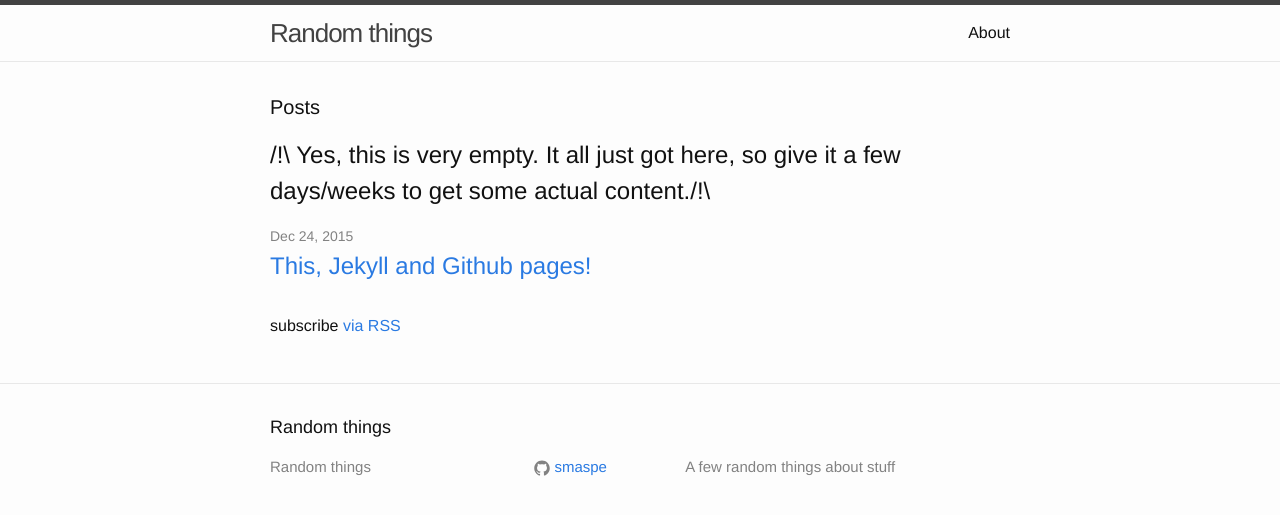
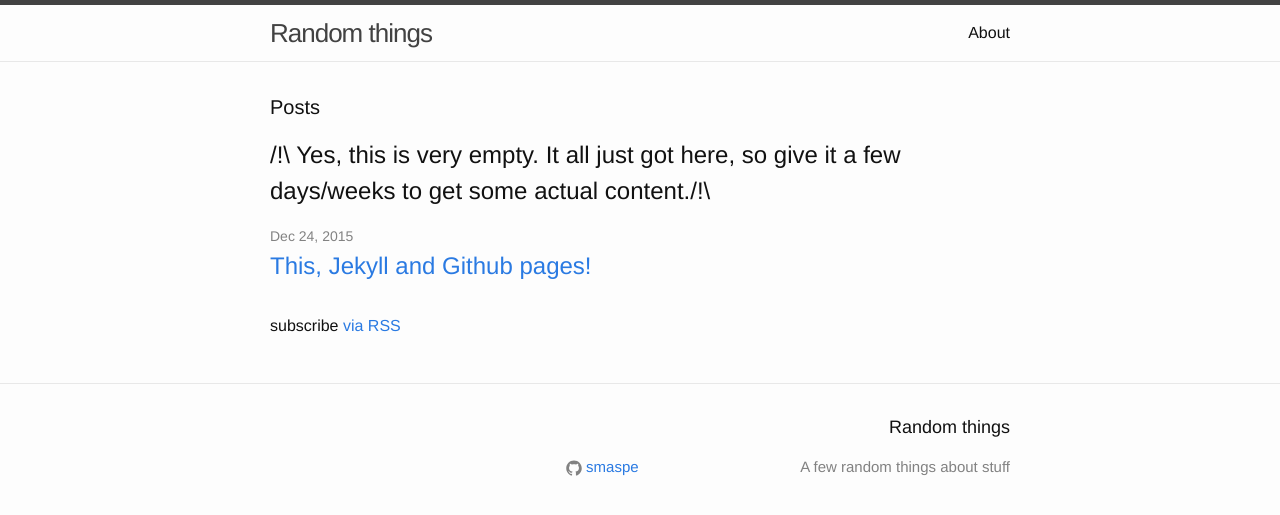
Before and after one commit to smaspe/smaspe.github.io, a Jekyll site: the page built from index.html, in a window 1280 px wide. Shown: the top 515 px of the page. Built offline with Jekyll 4.4.1, drawn with Linux system fonts in a browser that asks for light colours.

Commit message:
Better layout

```diff
--- a/_includes/footer.html
+++ b/_includes/footer.html
@@ -7,8 +7,10 @@
     <div class="footer-col-wrapper">
       <div class="footer-col  footer-col-1">
         <ul class="contact-list">
+          {% if site.email %}
           <li>{{ site.title }}</li>
           <li><a href="mailto:{{ site.email }}">{{ site.email }}</a></li>
+          {% endif%}
         </ul>
       </div>
 
--- a/_sass/_layout.scss
+++ b/_sass/_layout.scss
@@ -99,6 +99,7 @@
 .footer-heading {
     font-size: 18px;
     margin-bottom: $spacing-unit / 2;
+    text-align: right;
 }
 
 .contact-list,
@@ -123,16 +124,19 @@
 .footer-col-1 {
     width: -webkit-calc(35% - (#{$spacing-unit} / 2));
     width:         calc(35% - (#{$spacing-unit} / 2));
+    text-align: left;
 }
 
 .footer-col-2 {
     width: -webkit-calc(20% - (#{$spacing-unit} / 2));
     width:         calc(20% - (#{$spacing-unit} / 2));
+    text-align: center;
 }
 
 .footer-col-3 {
     width: -webkit-calc(45% - (#{$spacing-unit} / 2));
     width:         calc(45% - (#{$spacing-unit} / 2));
+    text-align: right;
 }
 
 @include media-query($on-laptop) {
```
